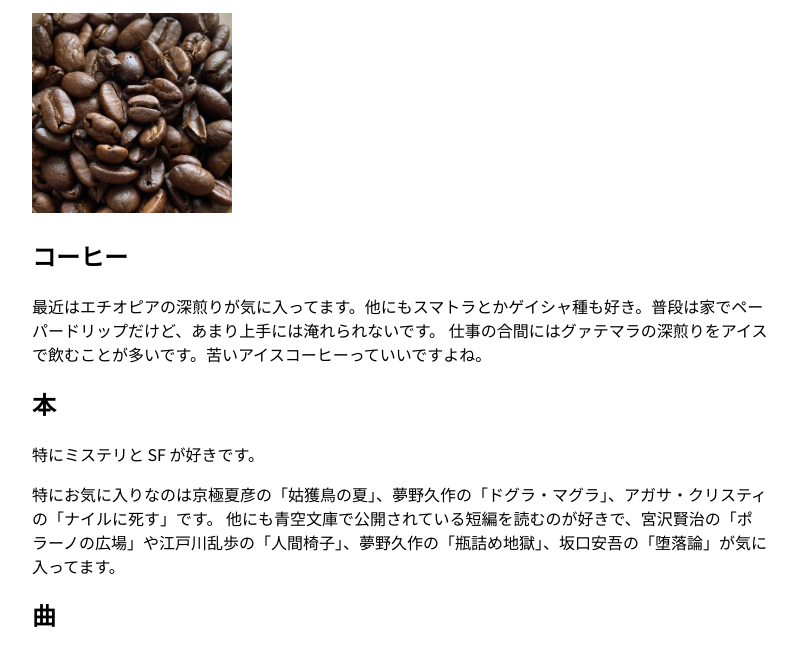
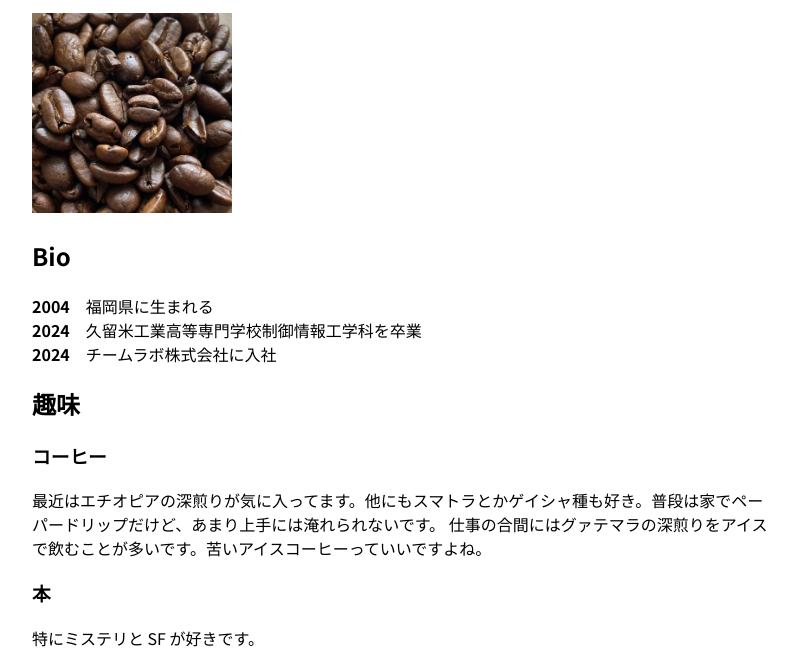
Before and after one commit to iokira/iokira.github.io, an Astro site: page /about in a window 1280 px wide. Shown: the part 159-808 px from the top of the page, without its empty margins (240-1039 px from the left). Built offline with nearby package versions, Linux system fonts and the light colour scheme; Astro itself is replaced by a stand-in of ours.

Commit message:
update: about

```diff
--- a/src/pages/about.astro
+++ b/src/pages/about.astro
@@ -12,6 +12,11 @@ const qualifications = [
     { name: "AWS Solutions Architect - Associate" },
     { name: "3級ファイナンシャル・プランニング技能士" },
 ];
+const bio = [
+    { year: 2004, event: "福岡県に生まれる" },
+    { year: 2024, event: "久留米工業高等専門学校制御情報工学科を卒業" },
+    { year: 2024, event: "チームラボ株式会社に入社" },
+];
 ---
 
 <BaseLayout pageTitle={pageTitle}>
@@ -23,18 +28,30 @@ const qualifications = [
         width="200"
         height="200"
     />
-    <h2>コーヒー</h2>
+    <h2>Bio</h2>
+    <div class="bio">
+        {
+            bio.map((item) => (
+                <div class="bio-item">
+                    <b>{item.year}</b>
+                    <span>{item.event}</span>
+                </div>
+            ))
+        }
+    </div>
+    <h2>趣味</h2>
+    <h3>コーヒー</h3>
     <p>
         最近はエチオピアの深煎りが気に入ってます。他にもスマトラとかゲイシャ種も好き。普段は家でペーパードリップだけど、あまり上手には淹れられないです。
         仕事の合間にはグァテマラの深煎りをアイスで飲むことが多いです。苦いアイスコーヒーっていいですよね。
     </p>
-    <h2>本</h2>
+    <h3>本</h3>
     <p>特にミステリと SF が好きです。</p>
     <p>
         特にお気に入りなのは京極夏彦の「姑獲鳥の夏」、夢野久作の「ドグラ・マグラ」、アガサ・クリスティの「ナイルに死す」です。
         他にも青空文庫で公開されている短編を読むのが好きで、宮沢賢治の「ポラーノの広場」や江戸川乱歩の「人間椅子」、夢野久作の「瓶詰め地獄」、坂口安吾の「堕落論」が気に入ってます。
     </p>
-    <h2>曲</h2>
+    <h3>曲</h3>
     <p>
         ジャンル問わず、気に入った曲をヘビロテしています。最近は Slipknot、
         Earth, Wind & Fire、小沢健二をよく聴いています。 邦ロックだと THE BACK
@@ -67,4 +84,15 @@ const qualifications = [
         {qualifications.map((qualification) => <li>{qualification.name}</li>)}
     </ul>
 </BaseLayout>
-<style lang="scss"></style>
+<style lang="scss">
+    .bio {
+        display: flex;
+        flex-direction: column;
+
+        > .bio-item {
+            display: flex;
+            flex-direction: row;
+            gap: 1rem;
+        }
+    }
+</style>
```
